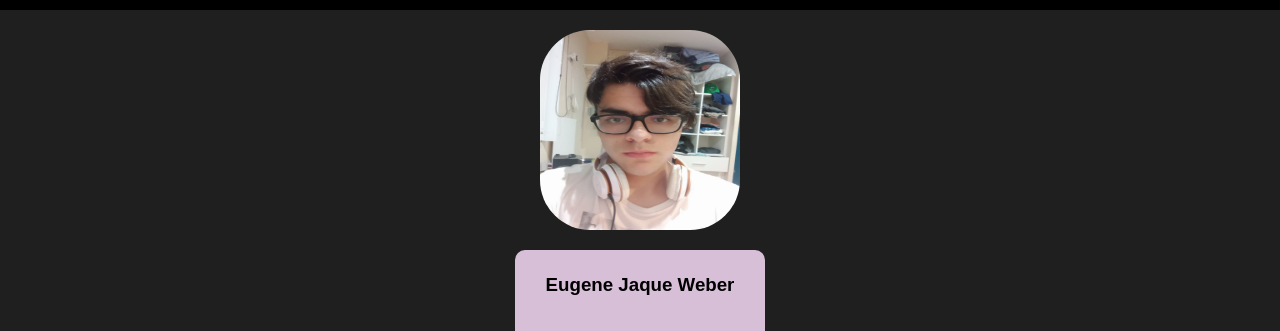
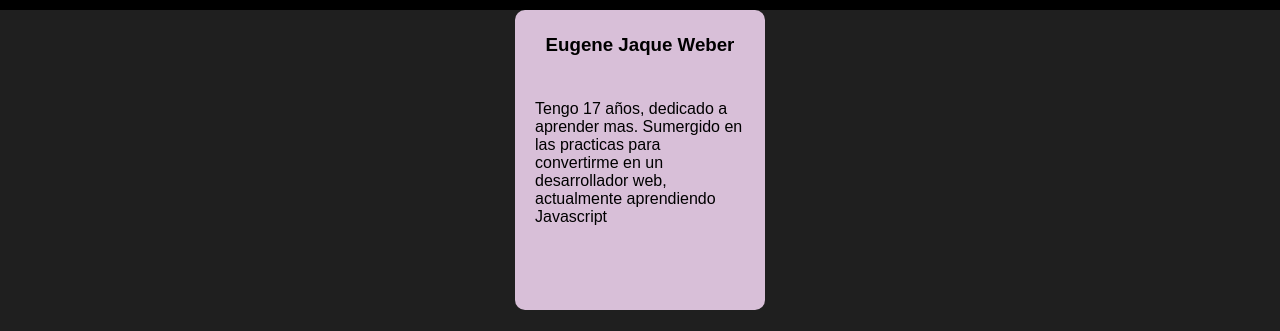
Before and after one commit to EugeneJaqueWeber/proyectofinal-eugenejaque, a website: page pages/sobremi.html in a window 1280 px wide. Shown: the part 50-381 px from the top of the page. Drawn offline with Linux system fonts and the light colour scheme.

Commit message:
quite una imagen

```diff
--- a/pages/sobremi.html
+++ b/pages/sobremi.html
@@ -29,9 +29,6 @@
     </header>
     <main class="main-sobremi">
         <section class="container-section-sobremi">
-            <div class="container-main-img">
-                <img src="../assets/imagenes/imagen-de-mi-prueba-2.jpg" alt="">
-            </div>
             <article class="container-article-sobremi">
                 <div>
                     <h1>Eugene Jaque Weber</h1>
```
